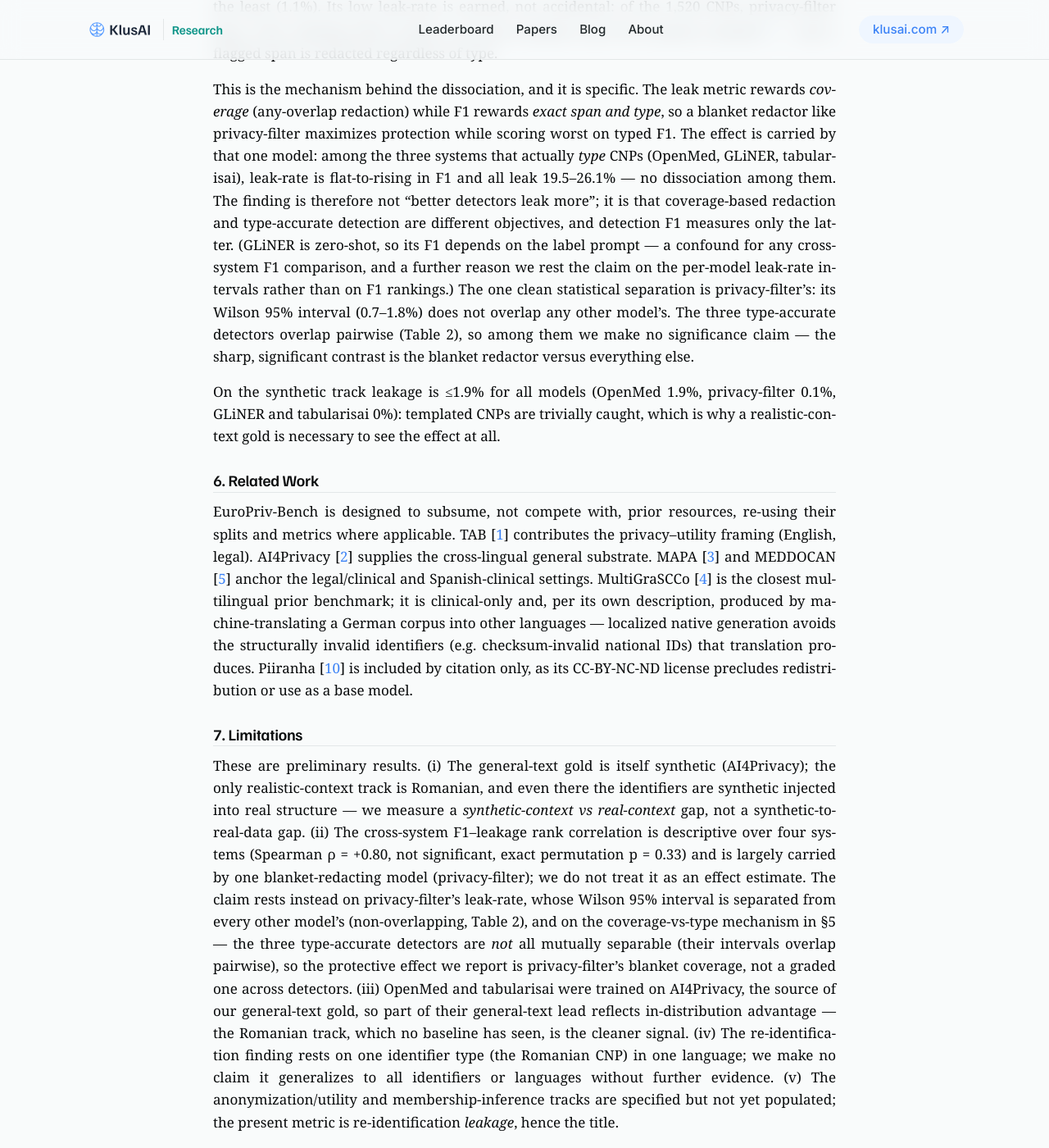
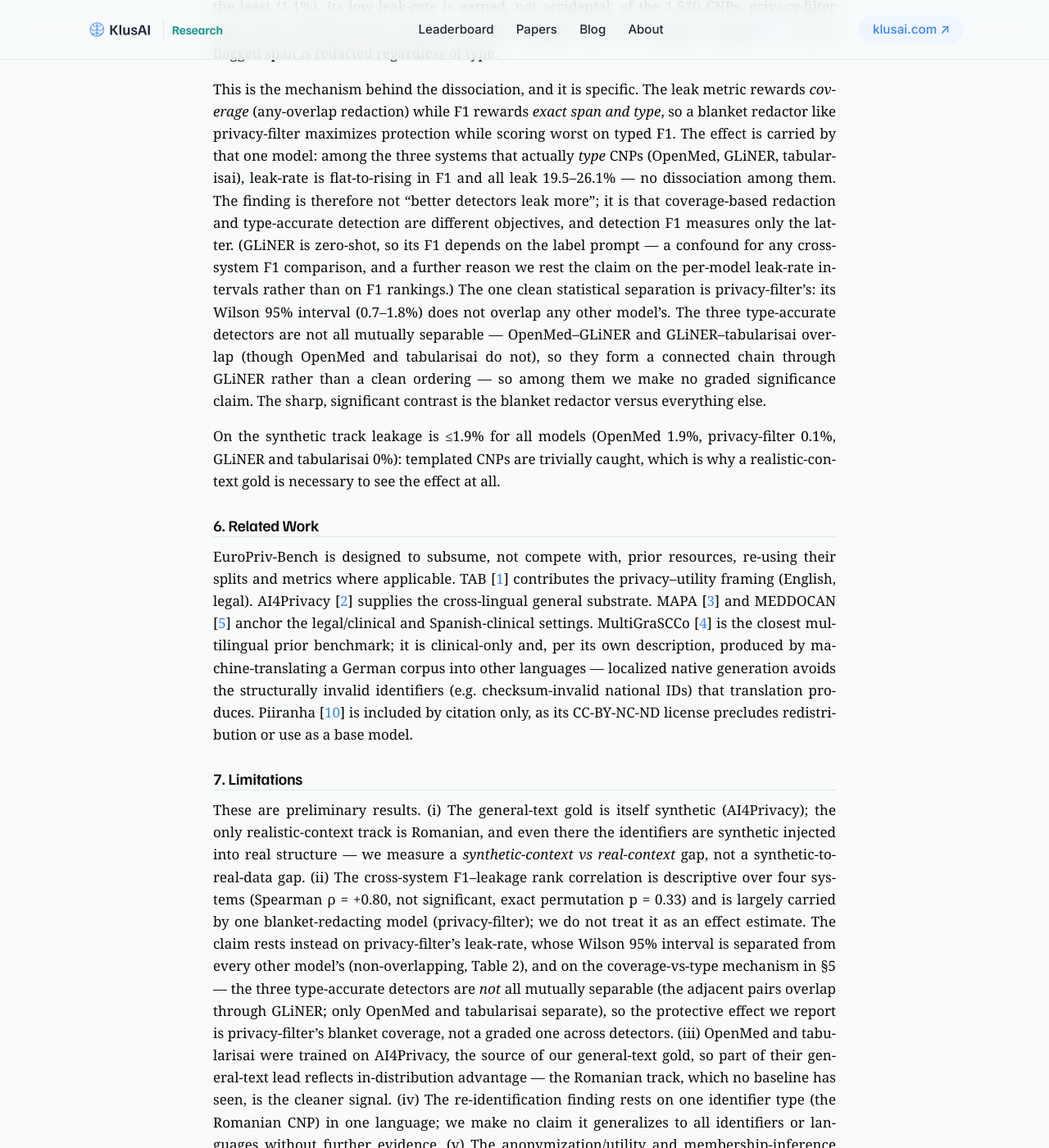
Before and after one commit to klusai/klusai-pages-research, a Jekyll site: the page built from _papers/europriv-bench.md, in a window 1280 px wide and 1400 px high, scrolled down 4671 px. Shown: the whole window at 82% size. Built offline with Jekyll 4.4.1, drawn with Linux system fonts in a browser that asks for light colours; some of the changed text lies outside the part shown.

Commit message:
paper(round-5): correct the CI-overlap topology of the three typing models
Round-5 panel (3/4 satisfied) caught a false premise the round-4 fix
introduced: §5 and Limitations(ii) said the three type-accurate detectors
'overlap pairwise', but Table 2 shows OpenMed (17.6-21.6) and tabularisai
(24.0-28.4) are disjoint. They overlap only as a connected chain through
GLiNER (OpenMed-GLiNER and GLiNER-tabularisai). Conservative conclusion (no
graded significance claim among the three) is unchanged; only the premise
is corrected to match Table 2.

```diff
--- a/_papers/europriv-bench.md
+++ b/_papers/europriv-bench.md
@@ -184,8 +184,10 @@ are different objectives**, and detection F1 measures only the latter. (GLiNER i
 depends on the label prompt — a confound for any cross-system F1 comparison, and a further reason we
 rest the claim on the per-model leak-rate intervals rather than on F1 rankings.) The one clean
 statistical separation is privacy-filter's: its Wilson 95% interval (0.7–1.8%) does not overlap any
-other model's. The three type-accurate detectors overlap pairwise (Table 2), so among them we make no
-significance claim — the sharp, significant contrast is the blanket redactor versus everything else.
+other model's. The three type-accurate detectors are not all mutually separable — OpenMed–GLiNER and
+GLiNER–tabularisai overlap (though OpenMed and tabularisai do not), so they form a connected chain
+through GLiNER rather than a clean ordering — so among them we make no graded significance claim. The
+sharp, significant contrast is the blanket redactor versus everything else.
 
 On the synthetic track leakage is ≤1.9% for all models (OpenMed
 1.9%, privacy-filter 0.1%, GLiNER and tabularisai 0%): templated CNPs are trivially caught, which is
@@ -213,8 +215,9 @@ structure — we measure a *synthetic-context vs real-context* gap, not a synthe
 model (privacy-filter); we do not treat it as an effect estimate. The claim rests instead on
 privacy-filter's leak-rate, whose Wilson 95% interval is separated from every other model's
 (non-overlapping, Table 2), and on the coverage-vs-type mechanism in §5 — the three type-accurate
-detectors are *not* all mutually separable (their intervals overlap pairwise), so the protective
-effect we report is privacy-filter's blanket coverage, not a graded one across detectors. (iii) OpenMed and tabularisai
+detectors are *not* all mutually separable (the adjacent pairs overlap through GLiNER; only OpenMed
+and tabularisai separate), so the protective effect we report is privacy-filter's blanket coverage,
+not a graded one across detectors. (iii) OpenMed and tabularisai
 were trained on AI4Privacy, the source of our general-text gold, so part of their general-text lead
 reflects in-distribution advantage — the Romanian track, which no baseline has seen, is the cleaner
 signal. (iv) The re-identification finding rests on one identifier type (the Romanian CNP) in one
```
